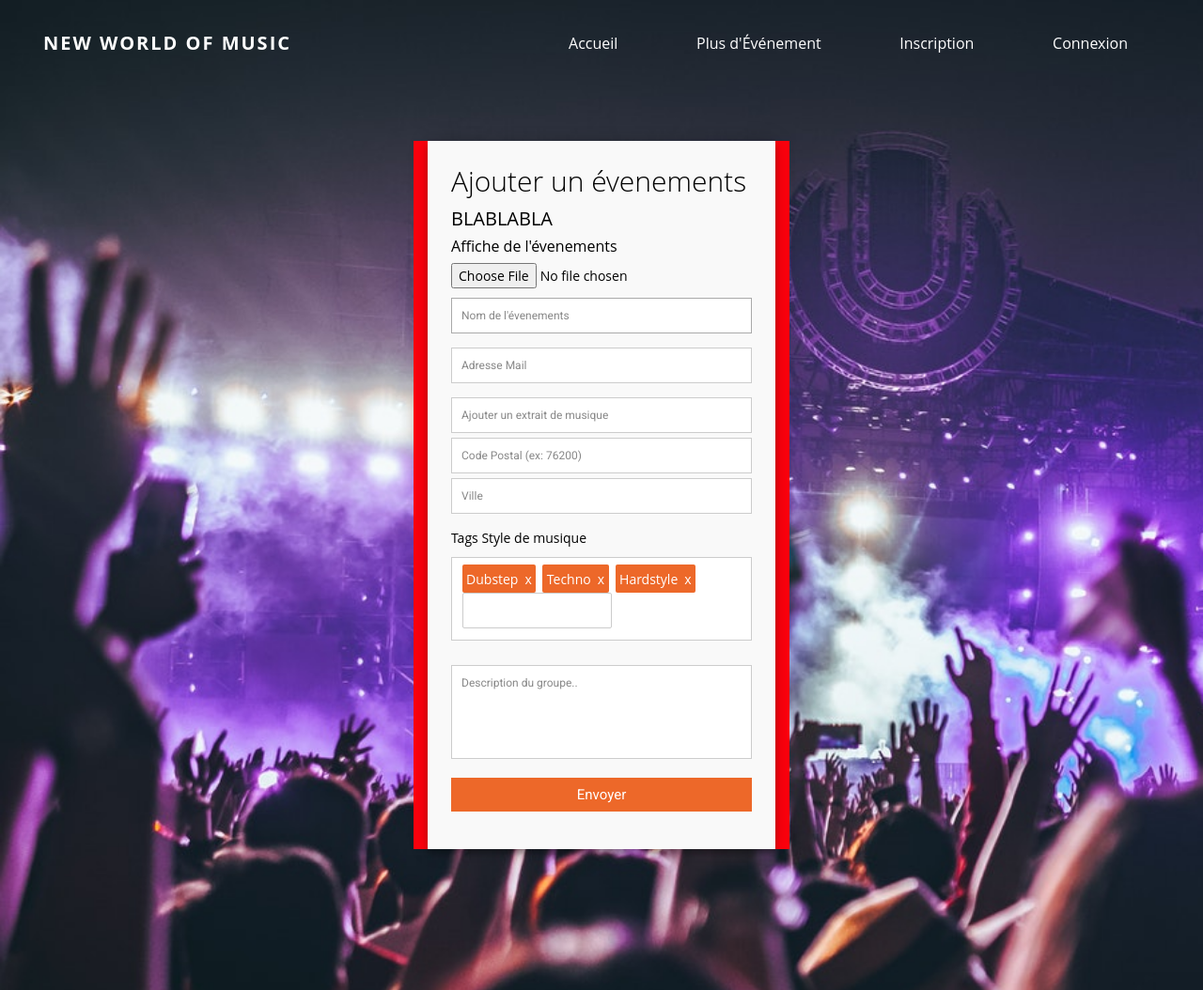
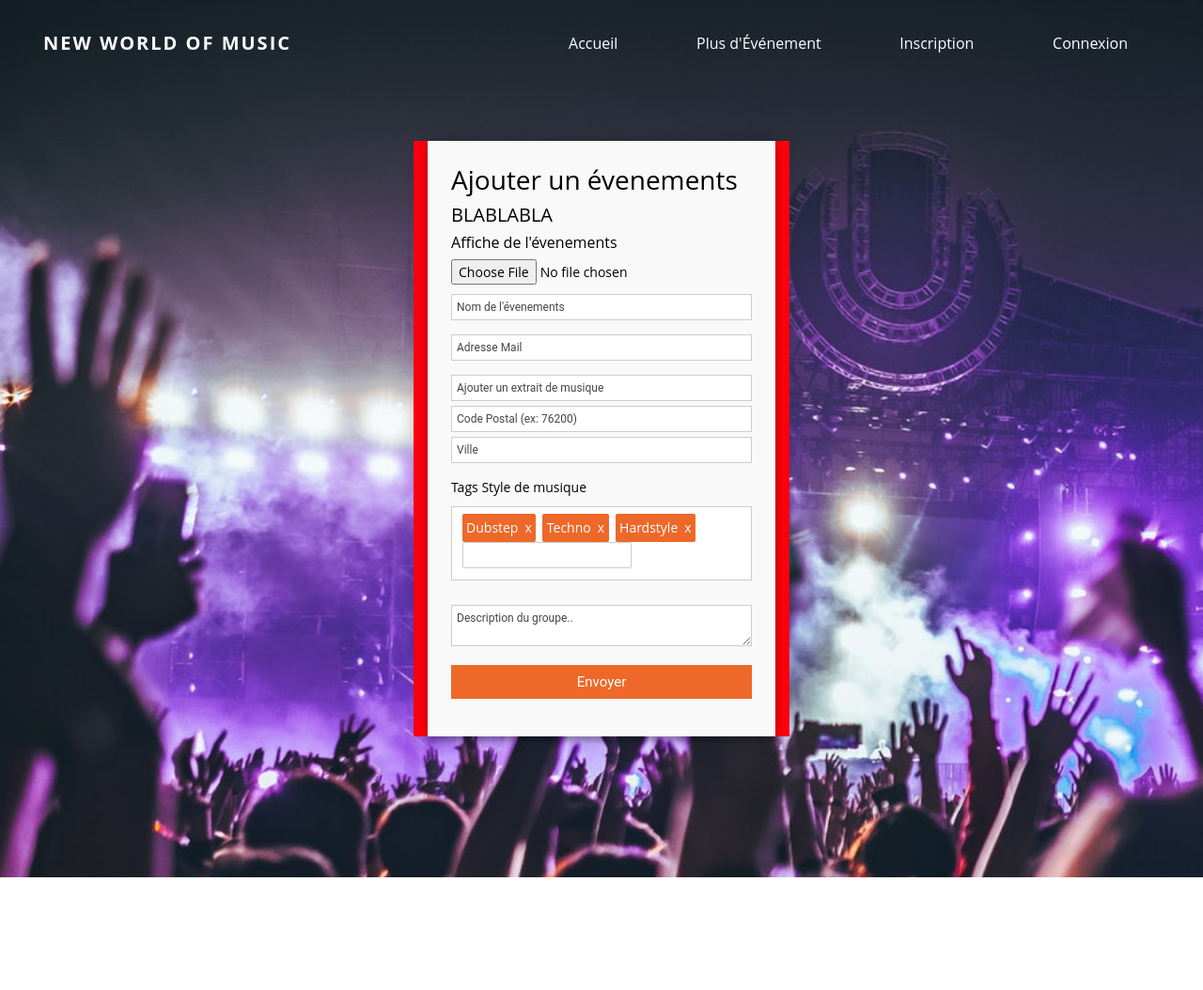
Before and after one commit to luzzsounds/New-World-Of-Music, a PHP site: page /ajoutevents.php in a window 1280 px wide. Shown: the whole page at 94% size. After the commit the page ends 934 px from the top, so only its background shows below. Run offline with PHP 8.4, Linux system fonts and the light colour scheme; some libraries are stand-ins or nearby versions.

Commit message:
Page ajoutevents ( creation du css)

```diff
--- a/ajoutevents.php
+++ b/ajoutevents.php
@@ -21,7 +21,7 @@ include('inc/header.php');
       <input placeholder="Adresse Mail" type="text" tabindex="2" required>
     </fieldset>
     <fieldset>
-      <input placeholder="Ajouter un extrait de musique" type="url" tabindex="4" required>
+      <input placeholder="Ajouter un extrait de musique" type="url" tabindex="4">
 
       <fieldset>
           <input name="cp" id="cp" type="text" placeholder="Code Postal (ex: 76200)">
@@ -42,6 +42,7 @@ include('inc/header.php');
                 <input type="text" id="search-field">
             </li>
         </ul>
+        <!-------------------------------------------STYLE TAGS ---------------------------->
         <style>
             ol, ul {
                 list-style: outside none none;
@@ -271,24 +272,11 @@ include('inc/header.php');
 
 
 
-
+<!-------------------------------------------STYLE DU FORMULAIRE---------------------------->
 
 
 
 <style>
-    @import url(https://fonts.googleapis.com/css?family=Roboto:400,300,600,400italic);
-    * {
-        margin: 0;
-        padding: 0;
-        box-sizing: border-box;
-        -webkit-box-sizing: border-box;
-        -moz-box-sizing: border-box;
-        -webkit-font-smoothing: antialiased;
-        -moz-font-smoothing: antialiased;
-        -o-font-smoothing: antialiased;
-        font-smoothing: antialiased;
-        text-rendering: optimizeLegibility;
-    }
 
 
     .container {
@@ -298,7 +286,7 @@ include('inc/header.php');
         position: relative;
     }
 
-    #contact input[type="text"],
+   #contact input[type="text"],
     #contact input[type="email"],
     #contact input[type="tel"],
     #contact input[type="url"],
@@ -314,26 +302,14 @@ include('inc/header.php');
         box-shadow: 0 0 20px 0 rgba(0, 0, 0, 0.2), 0 5px 5px 0 rgba(0, 0, 0, 0.24);
     }
 
-    #contact h3 {
-        display: block;
-        font-size: 30px;
-        font-weight: 300;
-        margin-bottom: 10px;
-    }
 
-    #contact h4 {
-        margin: 5px 0 15px;
-        display: block;
-        font-size: 13px;
-        font-weight: 400;
-    }
 
     fieldset {
         border: medium none !important;
         margin: 0 0 10px;
         min-width: 100%;
         padding: 0;
-        width: 100%;
+        width: 90%;
     }
 
     #contact input[type="text"],
@@ -345,25 +321,10 @@ include('inc/header.php');
         border: 1px solid #ccc;
         background: #FFF;
         margin: 0 0 5px;
-        padding: 10px;
+        padding: 5px;
     }
 
-    #contact input[type="text"]:hover,
-    #contact input[type="email"]:hover,
-    #contact input[type="tel"]:hover,
-    #contact input[type="url"]:hover,
-    #contact textarea:hover {
-        -webkit-transition: border-color 0.3s ease-in-out;
-        -moz-transition: border-color 0.3s ease-in-out;
-        transition: border-color 0.3s ease-in-out;
-        border: 1px solid #aaa;
-    }
 
-    #contact textarea {
-        height: 100px;
-        max-width: 100%;
-        resize: none;
-    }
 
     #contact button[type="submit"] {
         cursor: pointer;
@@ -383,33 +344,10 @@ include('inc/header.php');
         transition: background-color 0.3s ease-in-out;
     }
 
-    #contact button[type="submit"]:active {
-        box-shadow: inset 0 1px 3px rgba(0, 0, 0, 0.5);
-    }
 
-    .copyright {
-        text-align: center;
-    }
 
-    #contact input:focus,
-    #contact textarea:focus {
-        outline: 0;
-        border: 1px solid #aaa;
-    }
 
-    ::-webkit-input-placeholder {
-        color: #888;
-    }
 
-    :-moz-placeholder {
-        color: #888;
-    }
 
-    ::-moz-placeholder {
-        color: #888;
-    }
 
-    :-ms-input-placeholder {
-        color: #888;
-    }
 </style>
```
